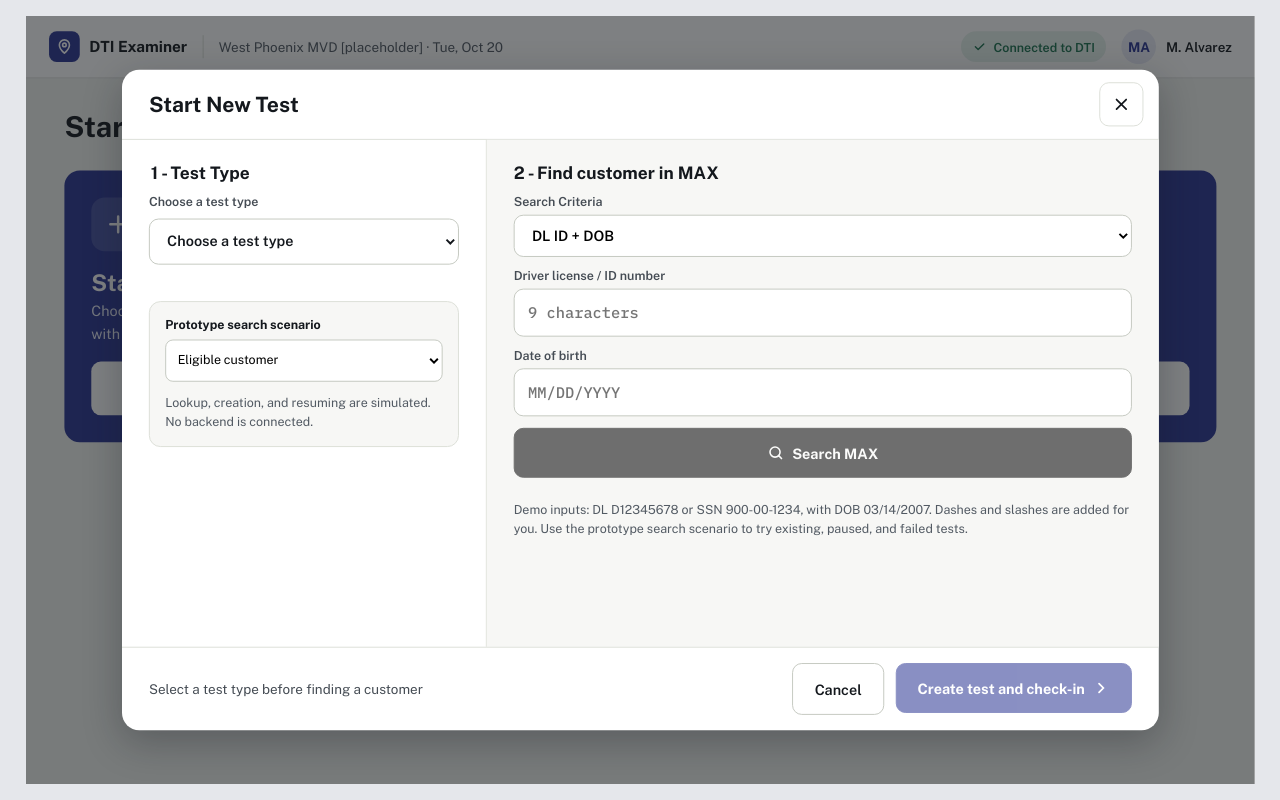
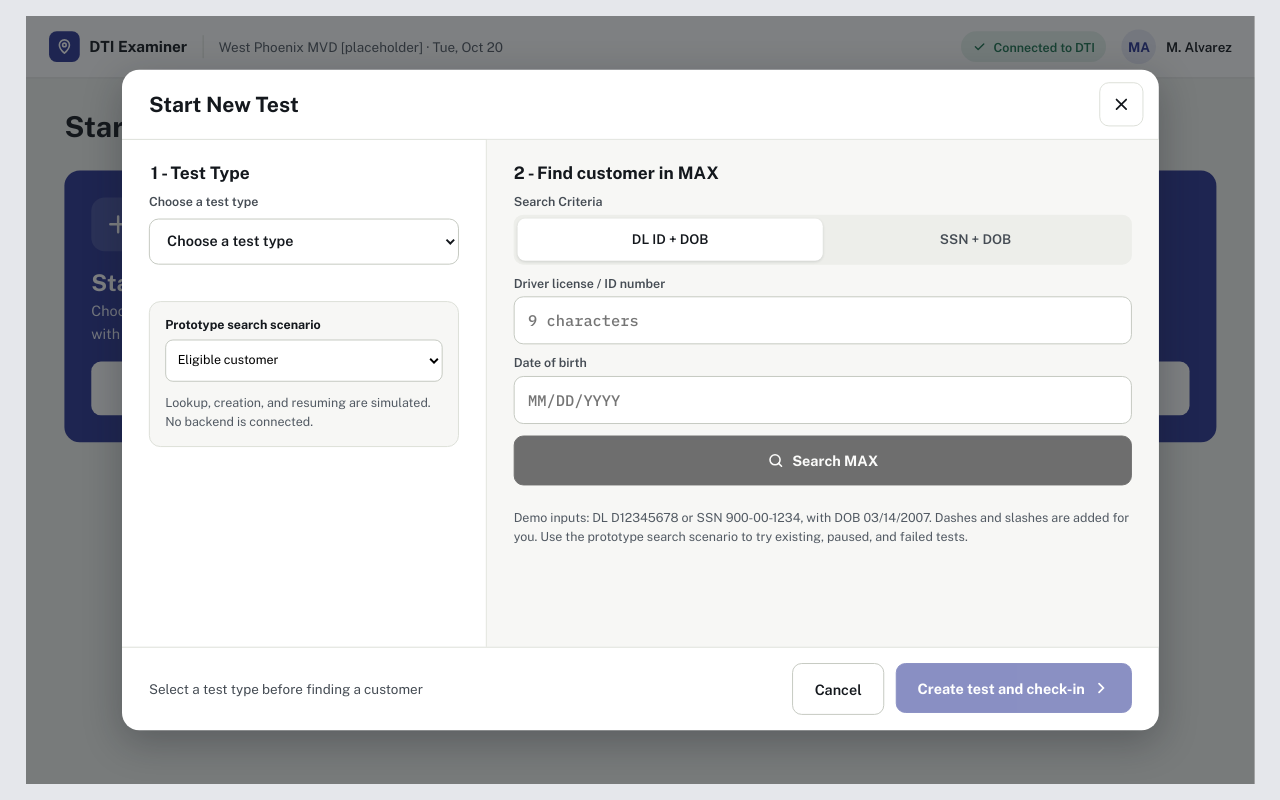
Before and after one commit to mcaldwell-aura/DTI-prototype, a plain HTML site: page src/03-start-walk-in-test.html in a window 1280 px wide. Drawn offline with nearby package versions, Linux system fonts and the light colour scheme.

Commit message:
Restore tabs for customer search criteria
Co-authored-by: Copilot <223556219+Copilot@users.noreply.github.com>

```diff
--- a/src/03-start-walk-in-test.html
+++ b/src/03-start-walk-in-test.html
@@ -28,7 +28,12 @@
   .lookup-button { min-height: 52px; padding: 0 var(--space-22); border: 1px solid var(--color-indigo); border-radius: 10px; background: var(--color-indigo); color: var(--color-white); font: 700 15px var(--font-sans); cursor: pointer; }
   .lookup-button:disabled { opacity: 0.55; cursor: not-allowed; }
   .lookup-find { display: flex; align-items: center; justify-content: center; gap: var(--space-8); border-color: #000; background: #000; }
-  .lookup-criteria { min-height: 44px; padding: 0 var(--space-14); border: 1px solid var(--color-line-dark); border-radius: 10px; background: var(--color-white); font: 600 15px var(--font-sans); }
+  .lookup-criteria { display: grid; grid-template-columns: repeat(2, minmax(0, 1fr)); padding: var(--space-4); border-radius: 10px; background: var(--color-off-white-alt); }
+  .lookup-criteria label { position: relative; }
+  .lookup-criteria input { position: absolute; inset: 0; width: 100%; height: 100%; margin: 0; opacity: 0; cursor: pointer; }
+  .lookup-criteria span { display: grid; min-height: 44px; place-items: center; border-radius: 8px; color: var(--color-slate-dark); font: 600 14px var(--font-sans); }
+  .lookup-criteria input:checked + span { background: var(--color-white); color: var(--color-charcoal); box-shadow: 0 1px 3px rgba(20,24,29,0.15); }
+  .lookup-criteria input:focus-visible + span { outline: 3px solid var(--color-indigo-light); outline-offset: -3px; }
   .lookup-footer { min-height: 84px; flex-shrink: 0; display: flex; align-items: flex-start; gap: var(--space-12); box-sizing: border-box; padding: var(--space-16) var(--space-28); border-top: 1px solid var(--color-line); }
   .lookup-final-action { display: flex; flex-direction: column; align-items: flex-end; gap: var(--space-6); }
   .lookup-final-action .lookup-no-record { text-align: right; }
@@ -138,11 +143,11 @@
           <h2 class="lookup-heading">2 - Find customer in MAX</h2>
           <fieldset style="display: flex; flex-direction: column; gap: var(--space-12); min-width: 0; margin: 0; padding: 0; border: 0">
             <div style="display: flex; flex-direction: column; gap: var(--space-6)">
-              <label for="search-criteria" style="font-size: var(--space-13); font-weight: 600; color: var(--color-slate-dark)">Search Criteria</label>
-              <select id="search-criteria" class="lookup-criteria" value="{{method}}" sc-camel-on-change="{{changeMethod}}">
-                <option value="dl">DL ID + DOB</option>
-                <option value="ssn">SSN + DOB</option>
-              </select>
+              <span id="search-criteria-label" style="font-size: var(--space-13); font-weight: 600; color: var(--color-slate-dark)">Search Criteria</span>
+              <div id="search-criteria" class="lookup-criteria" role="radiogroup" aria-labelledby="search-criteria-label">
+                <label><input type="radio" name="search-criteria" value="dl" checked="{{isDl}}" sc-camel-on-change="{{changeMethod}}"><span>DL ID + DOB</span></label>
+                <label><input type="radio" name="search-criteria" value="ssn" checked="{{isSsn}}" sc-camel-on-change="{{changeMethod}}"><span>SSN + DOB</span></label>
+              </div>
             </div>
             <sc-if value="{{isDl}}" hint-placeholder-val="{{ true }}">
               <div style="display: flex; flex-direction: column; gap: var(--space-6)">
@@ -275,7 +280,7 @@ class Component extends DCLogic {
       toastMessage: st.toastMessage, showToast: !!st.toastMessage,
       invalidDob: dobValue.length === 10 && !validDob,
       eligibilityMessages,
-      dlValue, ssnDisplay: maskSsn(ssnValue, false), ssnCount: ssnValue.length, dobValue, searchDisabled, scenario, method,
+      dlValue, ssnDisplay: maskSsn(ssnValue, false), ssnCount: ssnValue.length, dobValue, searchDisabled, scenario,
       changeType: (event) => update({ type: event.currentTarget.value }),
       changeMethod: (event) => update({ method: event.currentTarget.value, dlValue: '', ssnValue: '' }),
       changeScenario: (event) => update({ scenario: event.currentTarget.value }),
```
